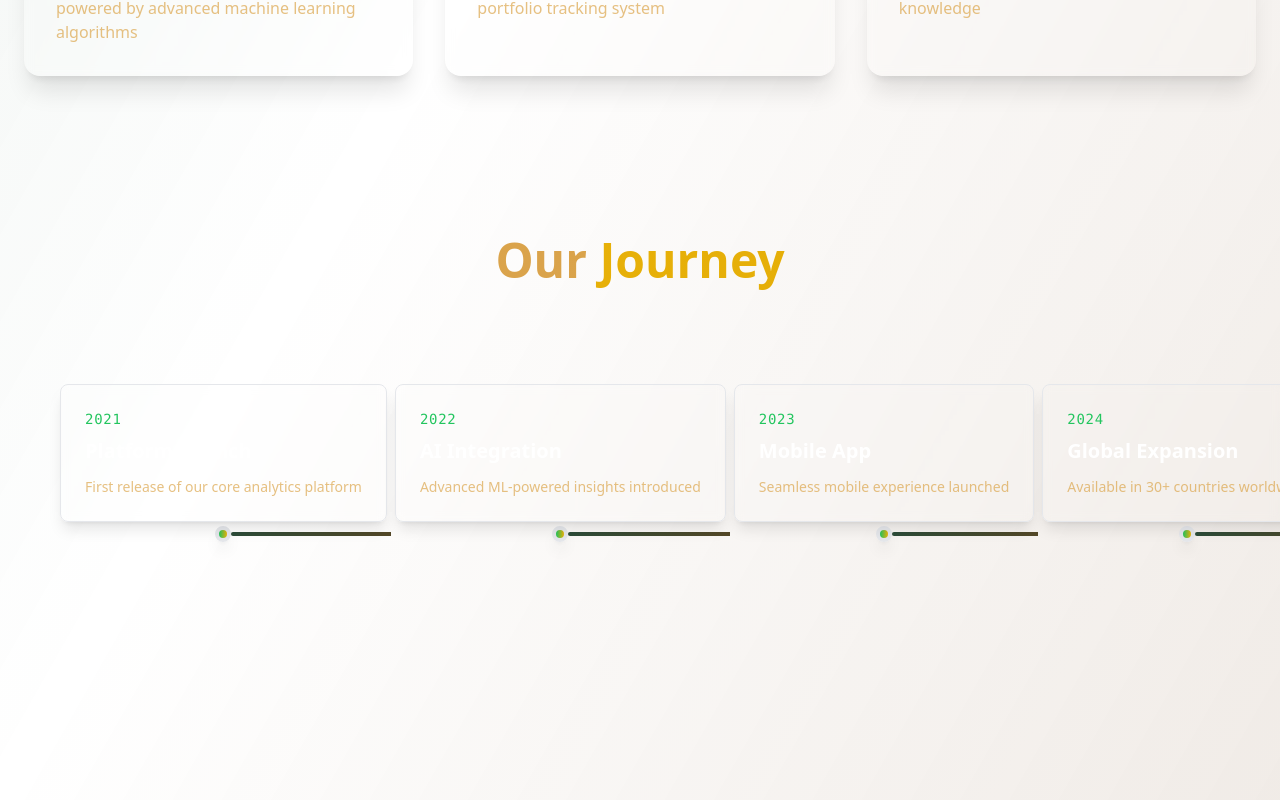
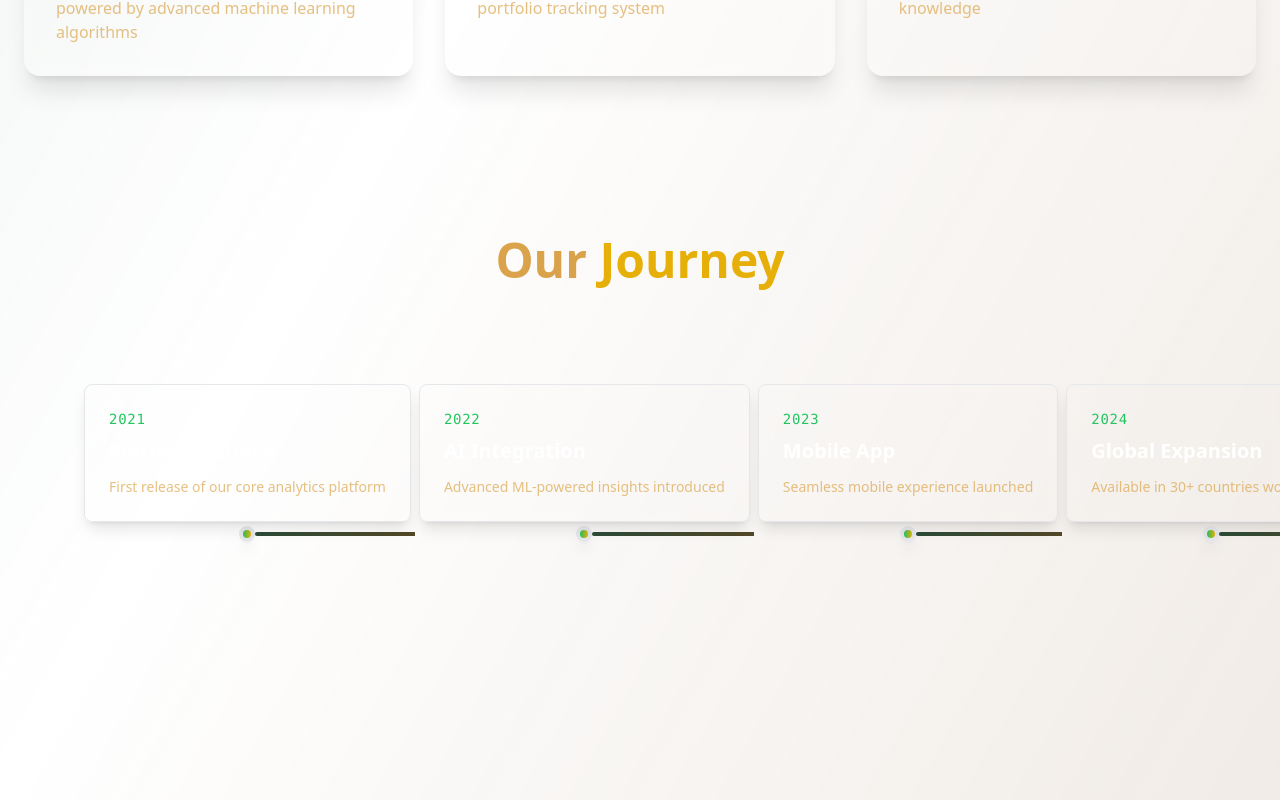
Before and after one commit to shreyaanpathak/webdev-final-project, a React (Vite) app: page / in a window 1280 px wide. Shown: the part 1540-2340 px from the top of the page. Built offline with nearby package versions, Linux system fonts and the light colour scheme.

Commit message:
finish everything

```diff
--- a/src/Home/index.tsx
+++ b/src/Home/index.tsx
@@ -231,7 +231,7 @@ export default function Home() {
                     </motion.div>
                 </section>
                 {/* Timeline */}
-                <section className="py-20 px-6 bg-base-800/50">
+                <section className="py-20 bg-base-800/50">
                     <motion.div
                         className="container mx-auto"
                         variants={containerVariants}
@@ -242,7 +242,7 @@ export default function Home() {
                         <motion.h2 variants={itemVariants} className="text-5xl font-bold text-center mb-16">
                             Our <span className="text-yellow-500">Journey</span>
                         </motion.h2>
-                        <ul className="timeline timeline-vertical lg:timeline-horizontal p-8">
+                        <ul className="timeline timeline-vertical lg:timeline-horizontal p-8 pl-20">
                             {timelineEvents.map((event, index) => (
                                 <li key={index} className="relative">
                                     <motion.div
```
